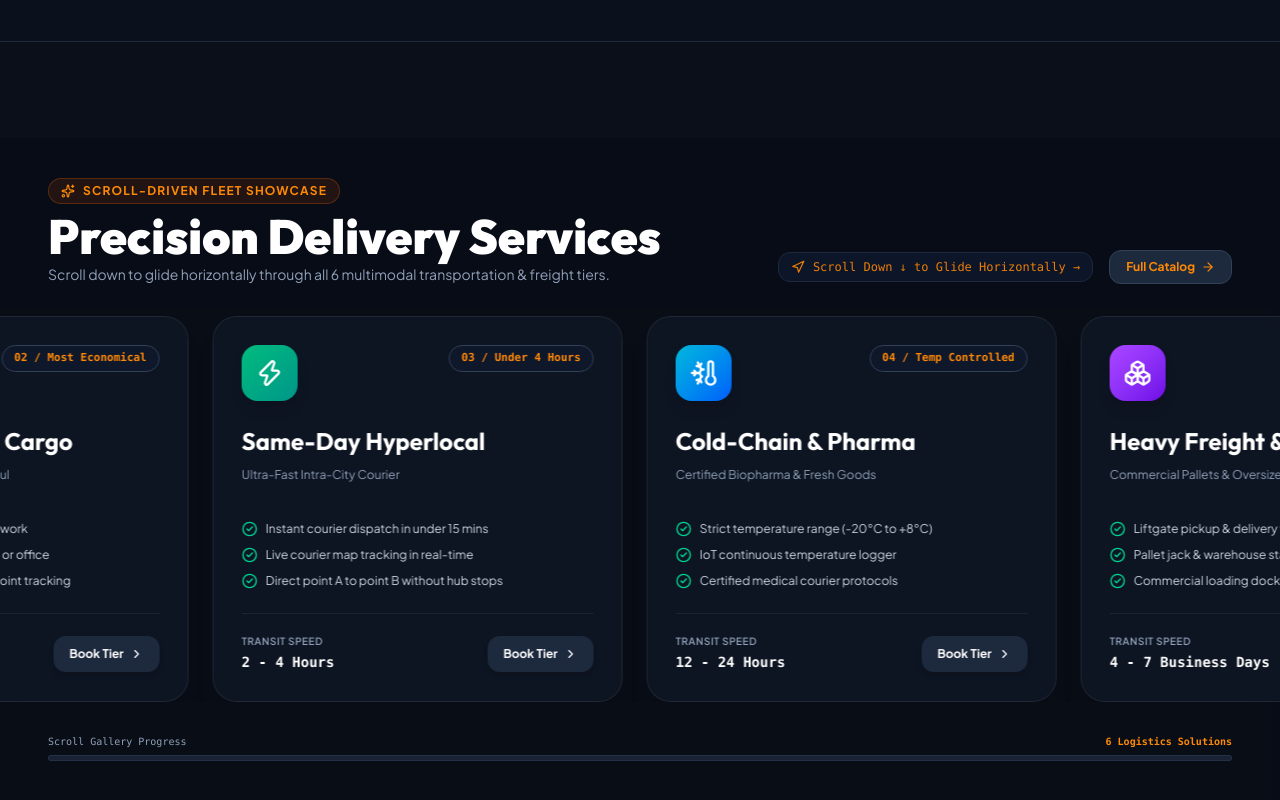
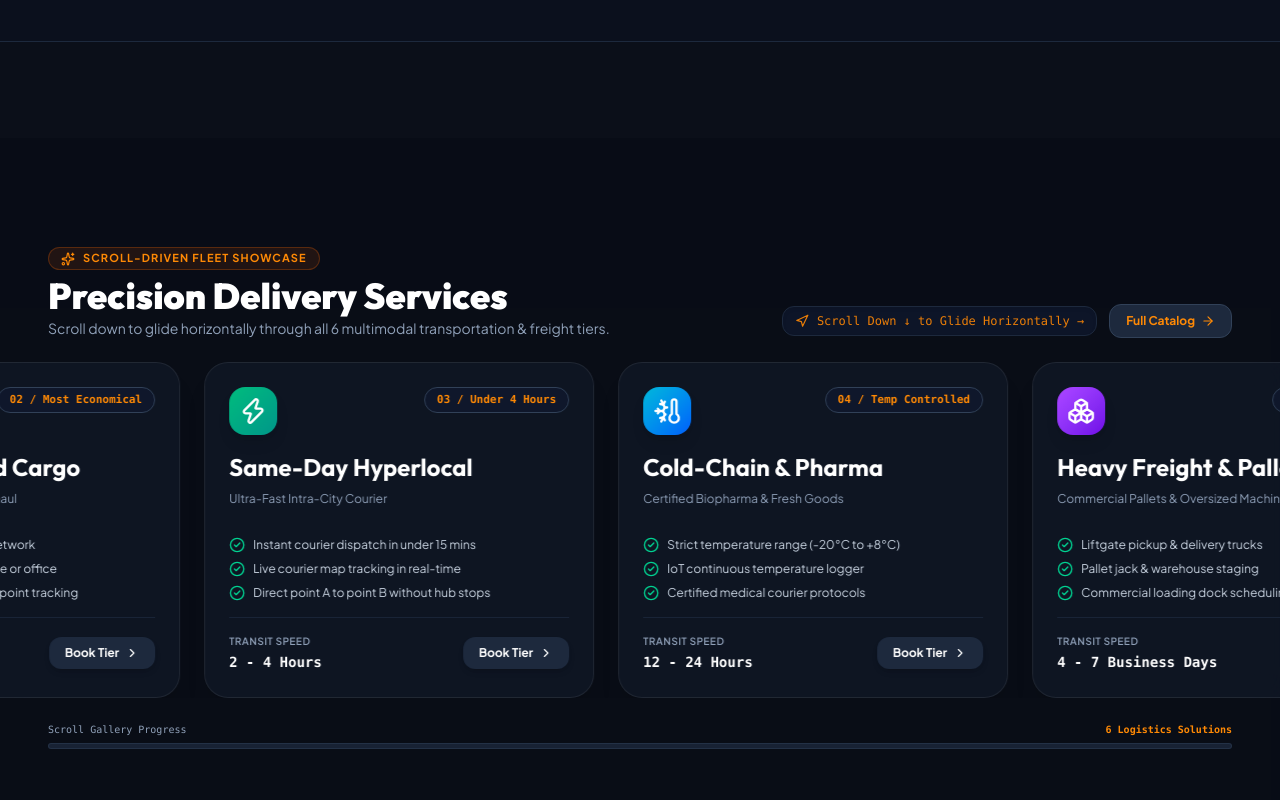
Before and after one commit to maaz-ahmad06/Courier-and-Parcel-Tracking-System, a React (Vite) app: page / in a window 1280 px wide. Shown: the part 1217-2017 px from the top of the page. Built offline with nearby package versions, Linux system fonts and the light colour scheme.

Commit message:
Vertically center Precision Delivery Services horizontal scroll cards in viewport

```diff
--- a/src/pages/public/HomePage.jsx
+++ b/src/pages/public/HomePage.jsx
@@ -35,26 +35,26 @@ function HorizontalServicesSection() {
   const x = useTransform(scrollYProgress, [0, 1], ["0%", "-62%"]);
 
   return (
-    <section ref={targetRef} className="relative h-[240vh] bg-[#070b14]/60">
-      <div className="sticky top-20 flex flex-col justify-center overflow-hidden py-10">
+    <section ref={targetRef} className="relative h-[250vh] bg-[#070b14]/60">
+      <div className="sticky top-20 h-[calc(100vh-5rem)] flex flex-col justify-center overflow-hidden py-2 sm:py-4">
 
         {/* Section Header */}
-        <div className="w-full px-6 lg:px-12 mb-8 flex flex-col md:flex-row md:items-end justify-between gap-4">
+        <div className="w-full px-6 lg:px-12 mb-4 sm:mb-6 flex flex-col md:flex-row md:items-end justify-between gap-3">
           <div>
-            <div className="inline-flex items-center gap-2 px-3 py-1 rounded-full bg-orange-500/10 border border-orange-500/25 text-orange-400 text-xs font-bold uppercase tracking-widest mb-2">
+            <div className="inline-flex items-center gap-2 px-3 py-0.5 rounded-full bg-orange-500/10 border border-orange-500/25 text-orange-400 text-[11px] font-bold uppercase tracking-widest mb-1.5">
               <Sparkles className="w-3.5 h-3.5" />
               <span>Scroll-Driven Fleet Showcase</span>
             </div>
-            <h2 className="font-heading font-black text-3xl sm:text-5xl text-white">
+            <h2 className="font-heading font-black text-2xl sm:text-4xl text-white">
               Precision Delivery Services
             </h2>
-            <p className="text-xs sm:text-sm text-slate-400 mt-1">
+            <p className="text-xs sm:text-sm text-slate-400 mt-0.5">
               Scroll down to glide horizontally through all 6 multimodal transportation & freight tiers.
             </p>
           </div>
 
-          <div className="flex items-center gap-4">
-            <div className="hidden sm:flex items-center gap-2 text-xs text-orange-400/90 font-mono bg-slate-900/90 px-3 py-1.5 rounded-xl border border-slate-800">
+          <div className="flex items-center gap-3">
+            <div className="hidden sm:flex items-center gap-2 text-xs text-orange-400/90 font-mono bg-slate-900/90 px-3 py-1.5 rounded-xl border border-slate-800 shadow-inner">
               <Navigation className="w-3.5 h-3.5 animate-spin" />
               <span>Scroll Down ↓ to Glide Horizontally →</span>
             </div>
@@ -76,11 +76,11 @@ function HorizontalServicesSection() {
                 key={service.id}
                 whileHover={{ y: -6, scale: 1.01 }}
                 transition={{ duration: 0.2 }}
-                className="w-[330px] sm:w-[380px] lg:w-[410px] glass-panel rounded-3xl p-7 flex flex-col justify-between border border-slate-800 hover:border-orange-500/40 hover:shadow-2xl shadow-xl transition-all group shrink-0"
+                className="w-[310px] sm:w-[360px] lg:w-[390px] glass-panel rounded-3xl p-6 flex flex-col justify-between border border-slate-800 hover:border-orange-500/40 hover:shadow-2xl shadow-xl transition-all group shrink-0"
               >
                 <div>
-                  <div className="flex justify-between items-start mb-6">
-                    <div className={`w-14 h-14 rounded-2xl bg-gradient-to-br ${service.color} flex items-center justify-center text-white shadow-lg group-hover:scale-105 transition-transform`}>
+                  <div className="flex justify-between items-start mb-4">
+                    <div className={`w-12 h-12 rounded-2xl bg-gradient-to-br ${service.color} flex items-center justify-center text-white shadow-lg group-hover:scale-105 transition-transform`}>
                       {getServiceIcon(service.id)}
                     </div>
                     <span className="px-3 py-1 rounded-full text-[11px] font-bold bg-slate-900 text-orange-400 border border-slate-700 font-mono">
@@ -88,12 +88,12 @@ function HorizontalServicesSection() {
                     </span>
                   </div>
 
-                  <h3 className="font-heading font-bold text-2xl text-white mb-2 group-hover:text-orange-400 transition-colors">
+                  <h3 className="font-heading font-bold text-xl sm:text-2xl text-white mb-1.5 group-hover:text-orange-400 transition-colors">
                     {service.title}
                   </h3>
-                  <p className="text-xs text-slate-400 mb-6 leading-relaxed min-h-[32px]">{service.tagline}</p>
+                  <p className="text-xs text-slate-400 mb-4 leading-relaxed line-clamp-2 min-h-[32px]">{service.tagline}</p>
 
-                  <div className="space-y-2.5 mb-6 text-xs text-slate-300">
+                  <div className="space-y-2 mb-4 text-xs text-slate-300">
                     {service.features.slice(0, 3).map((feat, i) => (
                       <div key={i} className="flex items-center gap-2">
                         <CheckCircle2 className="w-4 h-4 text-emerald-400 shrink-0" />
@@ -103,14 +103,14 @@ function HorizontalServicesSection() {
                   </div>
                 </div>
 
-                <div className="pt-5 border-t border-slate-800/80 flex items-center justify-between">
+                <div className="pt-4 border-t border-slate-800/80 flex items-center justify-between">
                   <div>
                     <span className="text-[10px] text-slate-400 block font-semibold uppercase tracking-wider">Transit Speed</span>
-                    <span className="text-sm font-bold text-white font-mono">{service.deliveryTime}</span>
+                    <span className="text-xs sm:text-sm font-bold text-white font-mono">{service.deliveryTime}</span>
                   </div>
                   <Link
                     to={`/book?service=${service.id}`}
-                    className="px-4 py-2.5 rounded-xl text-xs font-bold text-white bg-slate-800 hover:bg-orange-500 transition-colors flex items-center gap-1.5 shadow-md"
+                    className="px-4 py-2 rounded-xl text-xs font-bold text-white bg-slate-800 hover:bg-orange-500 transition-colors flex items-center gap-1.5 shadow-md"
                   >
                     <span>Book Tier</span>
                     <ChevronRight className="w-3.5 h-3.5" />
@@ -122,7 +122,7 @@ function HorizontalServicesSection() {
         </div>
 
         {/* Scroll Progress Bar at bottom */}
-        <div className="w-full px-6 lg:px-12 mt-8">
+        <div className="w-full px-6 lg:px-12 mt-4 sm:mt-6">
           <div className="flex justify-between items-center text-[10px] font-mono text-slate-400 mb-1.5">
             <span>Scroll Gallery Progress</span>
             <span className="text-orange-400 font-bold">6 Logistics Solutions</span>
```
